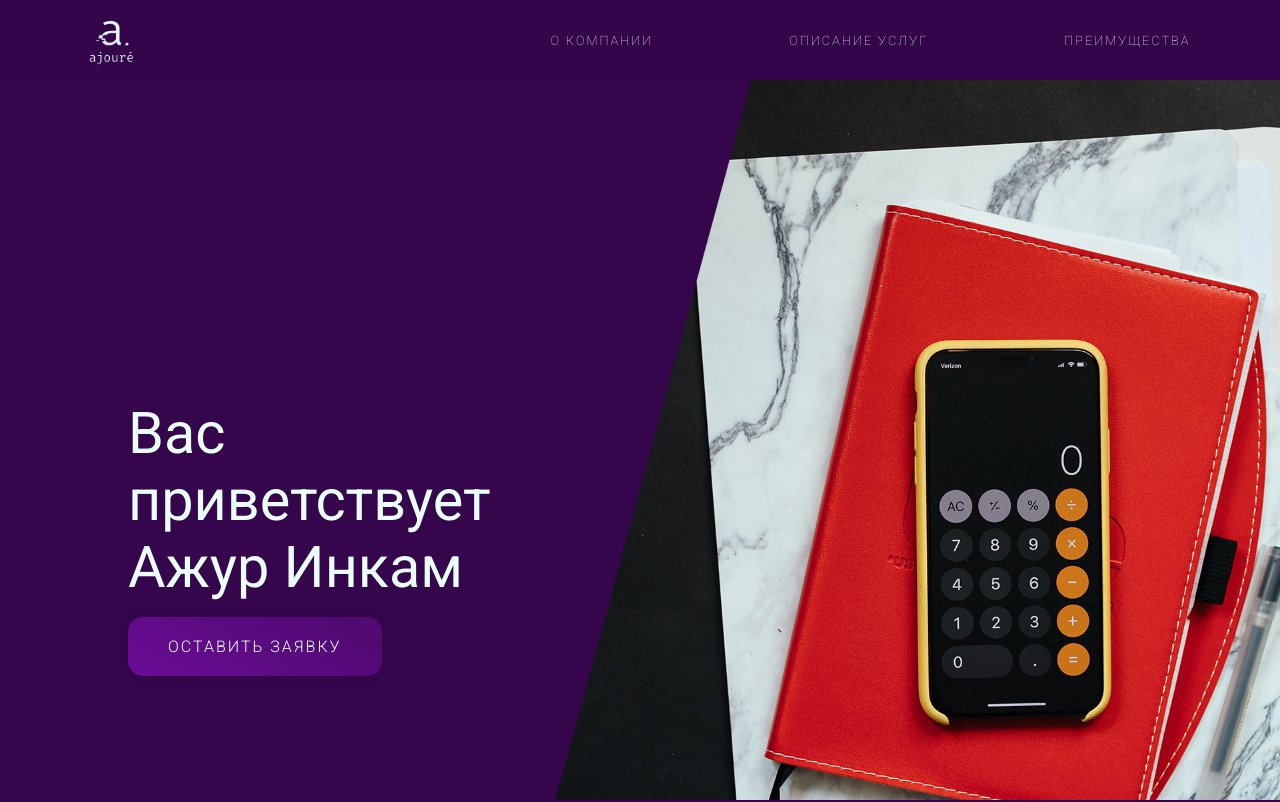
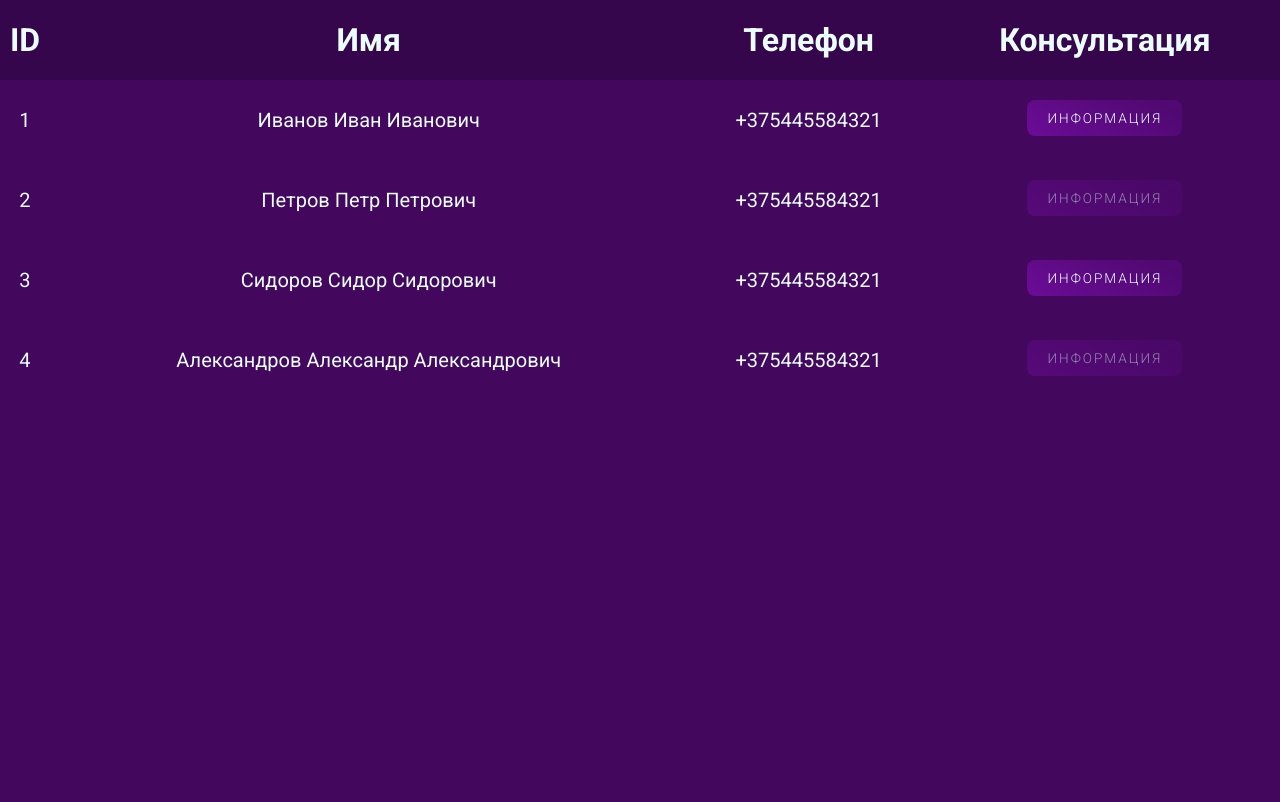
Before and after one commit to SCHIZ0FRENIA/AJOURE, a React (Vite) app: page /manager in a window 1280 px wide. Shown: the top 802 px of the page. Built offline with nearby package versions, Linux system fonts and the light colour scheme.

Commit message:
added admin

```diff
--- a/src/Admin/Admin.css
+++ b/src/Admin/Admin.css
@@ -1,3 +1,7 @@
+*{
+    background-color: #43085E;
+}
+
 .admin {
     width: 100vw;
 }
@@ -25,3 +29,33 @@
     height:10vh;
     font-size: 4vh;
 }
+
+.consButton {
+    font-size: 1.7vh;
+    text-align: center;
+    color: #EAFFFD;
+    border: hidden;
+    margin-bottom: 4px;
+    padding: 10px 20px;
+    border-radius: 8px;
+    font-family: 'Roboto', sans-serif;
+    font-weight: 300;
+    text-transform: uppercase;
+    letter-spacing: 2px;
+    background-image: linear-gradient(30deg, #6B0C97 0%, #500971 51%, #6B0C97 100%);
+    background-size: 200% auto;
+    transition: .5s;
+    cursor: pointer;
+}
+
+.consButton:hover {
+    background-position: right center;
+}
+
+.consButton:disabled {
+    opacity: 0.5;
+}
+
+.consButton:disabled:hover {
+    background-position: 0 0 ;
+}
--- a/src/Admin/Admin.jsx
+++ b/src/Admin/Admin.jsx
@@ -11,30 +11,22 @@ class Admin extends react.Component {
             name: "Иванов Иван Иванович",
             phone: "+375445584321",
             consultation: true
-        },{
-            id: 1,
-            name: "Иванов Иван Иванович",
+        },
+        {
+            id: 2,
+            name: "Петров Петр Петрович",
             phone: "+375445584321",
-            consultation: true
-        },{
-            id: 1,
-            name: "Иванов Иван Иванович",
-            phone: "+375445584321",
-            consultation: true
-        },{
-            id: 1,
-            name: "Иванов Иван Иванович",
-            phone: "+375445584321",
-            consultation: true
-        },{
-            id: 1,
-            name: "Иванов Иван Иванович",
+            consultation: false
+        },
+        {
+            id: 3,
+            name: "Сидоров Сидор Сидорович",
             phone: "+375445584321",
             consultation: true
         },
         {
-            id: 2,
-            name: "Петров Петр Петрович",
+            id: 4,
+            name: "Александров Александр Александрович",
             phone: "+375445584321",
             consultation: false
         }
@@ -52,11 +44,11 @@ class Admin extends react.Component {
                                     <td>{i.phone}</td>
                                     <td>
                                         {i.consultation &&
-                                            <input type="button" value="Информация"/>
+                                            <input className='consButton' type="button" value="Информация"/>
                                         }
 
                                         {!i.consultation &&
-                                            <input type="button" value="Информация" disabled/>
+                                            <input className='consButton' type="button" value="Информация" disabled/>
                                         }
                                     </td>
                                 </tr>
--- a/src/main.jsx
+++ b/src/main.jsx
@@ -1,24 +1,27 @@
 import ReactDOM from 'react-dom/client';
+import React from 'react';
+import Root from "./routes/root";
+import {
+    createBrowserRouter,
+    RouterProvider,
+} from "react-router-dom";
+import './main.css';
+import Admin from "./Admin/Admin.jsx";
 
-import React from 'react';
-import First from "./Components/First.jsx";
-import Navbar from "./Components/Navbar.jsx";
-import Info from "./Components/Info.jsx";
-import Caption from "./Components/Caption.jsx";
-import Advantages from "./Components/Advantages.jsx";
-import Footer from "./Components/Footer.jsx";
-import Admin from "./Admin/Admin.jsx";
-import './main.css';
+const router = createBrowserRouter([
+    {
+        path: "/",
+        element: <Root />,
+    },
+    {
+        path: "/manager",
+        element: <Admin />,
+    },
+]);
 
 const root = ReactDOM.createRoot(document.getElementById('root'));
 root.render(
     <React.StrictMode>
-        <Navbar></Navbar>
-        <First></First>
-        <Info></Info>
-        <Caption></Caption>
-        <Advantages></Advantages>
-        <Footer></Footer>
-        <Admin></Admin>
+        <RouterProvider router={router} />
     </React.StrictMode>
 );
--- /dev/null
+++ b/src/routes/root.jsx
@@ -0,0 +1,22 @@
+import First from "../Components/First.jsx";
+import Navbar from "../Components/Navbar.jsx";
+import Info from "../Components/Info.jsx";
+import Caption from "../Components/Caption.jsx";
+import Advantages from "../Components/Advantages.jsx";
+import Footer from "../Components/Footer.jsx";
+import React from "react";
+
+function Root(){
+    return(
+        <>
+            <Navbar></Navbar>
+            <First></First>
+            <Info></Info>
+            <Caption></Caption>
+            <Advantages></Advantages>
+            <Footer></Footer>
+        </>
+    )
+}
+
+export default Root;
--- a/vite.config.js
+++ b/vite.config.js
@@ -4,5 +4,5 @@ import react from '@vitejs/plugin-react'
 // https://vitejs.dev/config/
 export default defineConfig({
   plugins: [react()],
-    base: "/AJOURE/"
+    base: "/"
 })
```
Also changed, not shown: package.json (+6 -2 lines), 1 other file (tests, documents, lock files or other folders).
